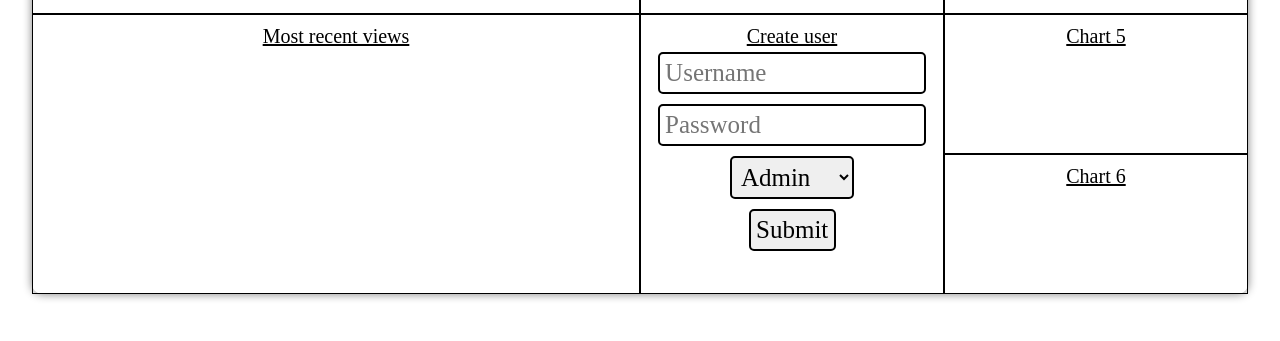
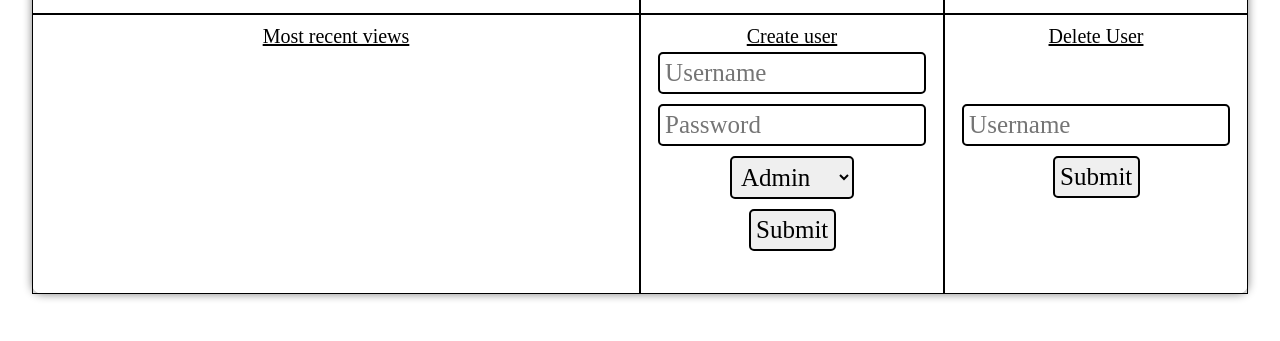
Before and after one commit to subeenregmi/onefile, a Python web app: template templates/adminpage.html in a window 1280 px wide. Shown: the part 459-800 px from the top of the page. Run offline with Jinja, Linux system fonts and the light colour scheme; the template is opened without the code that fills it, so the values that code supplies are empty; some web fonts are replaced.

Commit message:
added deleting users in main page

```diff
--- a/backend/server.py
+++ b/backend/server.py
@@ -399,7 +399,7 @@ def addUser():
 
     newPassHash = hashpw(newPassword, gensalt()).decode("UTF-8")
     newPrivilege = Privilege(request.json.get("privilege"))
-    print(request.json.get("privilege"), newPrivilege)
+    print(request.json.get("privilege"))
 
     if newPrivilege is Privilege.UNKNOWN:
         return createResp(Responses.UNSPECIFIED_PRIVILEGE)
--- a/static/scripts/admin.js
+++ b/static/scripts/admin.js
@@ -235,11 +235,40 @@ async function createNewUser(host, form) {
     }
 }
 
+async function deleteUser(host, form) {
+    let formData = new FormData(form);
+
+    let resp = await fetch(
+        `http://${host}/${deleteUserAPI}`,
+        {
+            method: "POST",
+            headers: {
+                "Content-Type": "application/json"
+            },
+            body: JSON.stringify({
+                "username": formData.get("username")
+            })
+        }
+    )
+    if (resp.status == 200) {
+        window.alert("User deleted");
+    }
+    else {
+        let respj = await resp.json();
+        console.log(respj);
+    }
+}
+
+
 function init(host) {
     document.getElementById("create-user-form").addEventListener("submit", function (e) {
         e.preventDefault();
         createNewUser(host, e.target);
     });
+    document.getElementById("delete-user-form").addEventListener("submit", function (e) {
+        e.preventDefault();
+        deleteUser(host, e.target);
+    });
 }
 
 window.quickSummary = quickSummary;
--- a/templates/adminpage.html
+++ b/templates/adminpage.html
@@ -60,13 +60,17 @@
                     </div>
                 </form>
             </div>
-            <div class="stat">
-                <p>Chart 5</p>
-                <canvas id=""></canvas>
-            </div>
-            <div class="stat">
-                <p>Chart 6</p>
-                <canvas id=""></canvas>
+            <div class="stat" style="grid-area: 3 / 4 / 5 / 7">
+                <p>Delete User</p>
+                <form id="delete-user-form">
+                    <div>
+                        <input type="text" name="username" placeholder="Username"
+                        required>
+                    </div>
+                    <div>
+                        <input type="submit" value="Submit">
+                    </div>
+                </form>
             </div>
         </div>
         <script>
```
